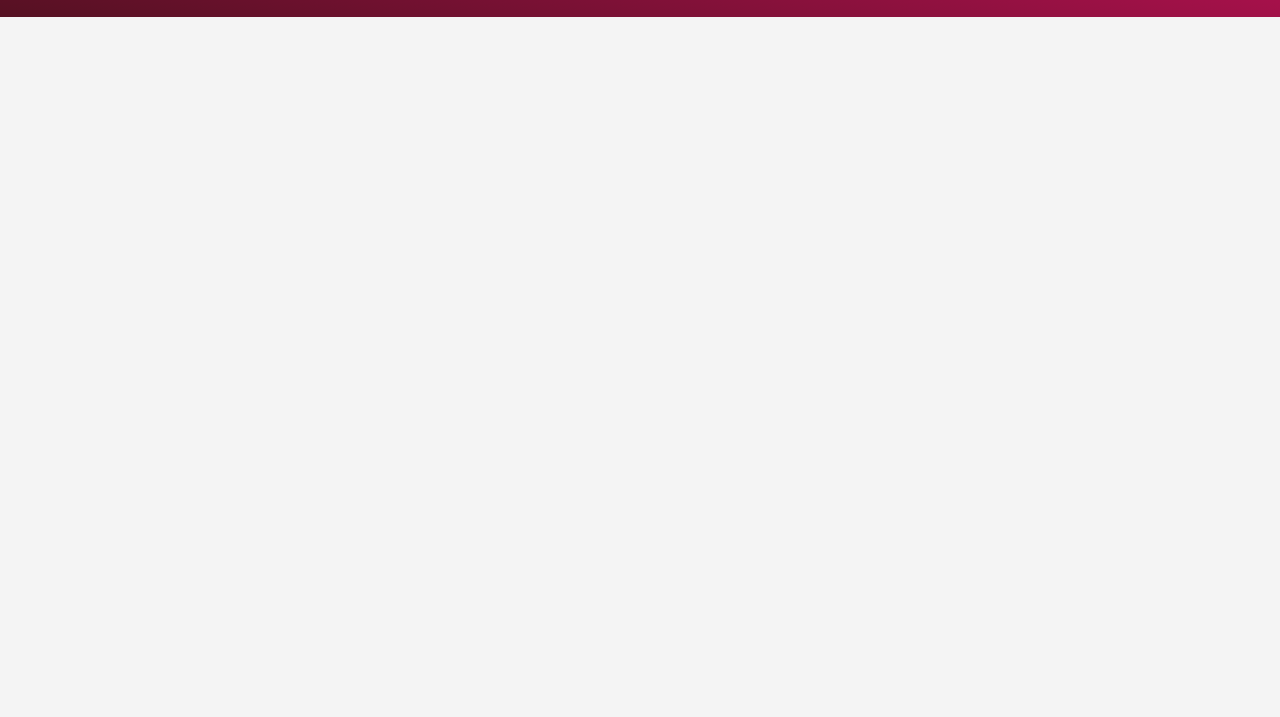
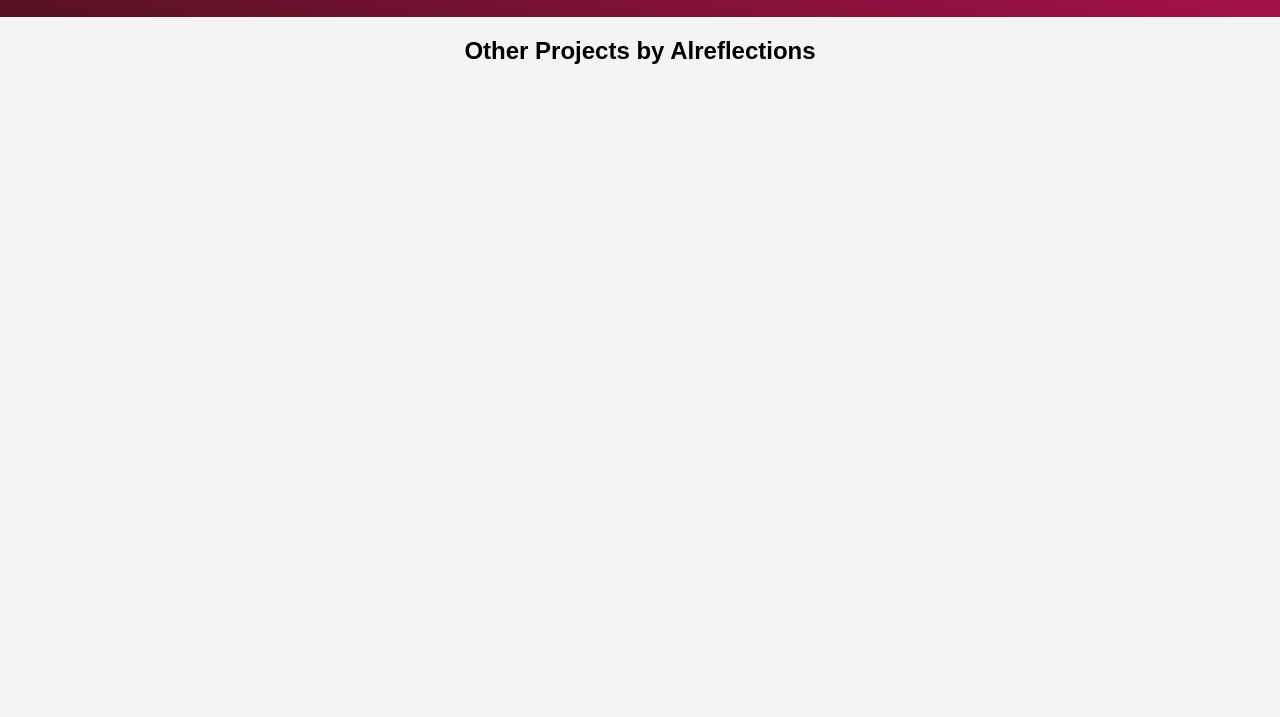
Before and after one commit to mihigoanaja/Booktrain, a plain HTML site: page index.html in a window 1280 px wide. Shown: the part 83-800 px from the top of the page. Drawn offline with Linux system fonts and the light colour scheme.

Commit message:
Embedding other Alreflections projects

```diff
--- a/index.html
+++ b/index.html
@@ -86,6 +86,10 @@
 
     <div class="results" id="resultsContainer"></div>
 	<div class="blogger-results" data-limit="20" data-query="book" data-search="" data-show-image="yes" data-blog="https://books.products.alreflections.net"></div>
+	<section>
+		<h2 align="center">Other Projects by Alreflections</h2>
+		<script src="https://onetag.alreflections.net/alreflections-projects-V1.js" data-limit="10" data-max-width="1300"></script>
+	</section>
 	<script src="https://senexus.pages.dev/main.js?type=book" type="module"></script>
 </body>
 	<script src='https://reserve.alreflections.net/treateAlreflectionsBlogger.js' defer></script>
```
